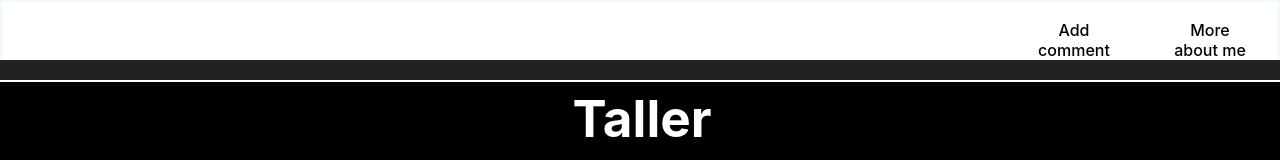
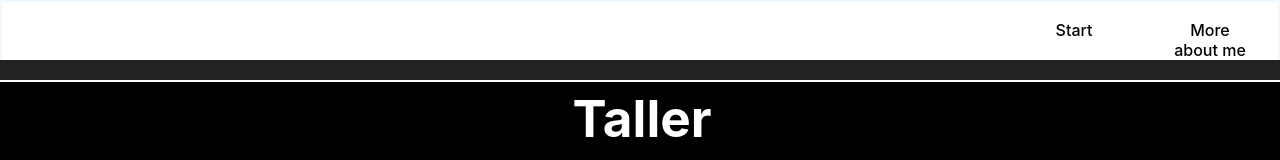
Before and after one commit to hgomez-2022207/Blog_De_Actividades, a React (Vite) app: page / in a window 1280 px wide. Shown: the top 160 px of the page. Built offline with nearby package versions, Linux system fonts and the light colour scheme; no server answers.

Commit message:
Se corrige dise;o del nav

```diff
--- a/src/components/navar/Navar.jsx
+++ b/src/components/navar/Navar.jsx
@@ -23,13 +23,13 @@ export const Navbar = () => {
                 <button className='nav-button' text='' onClick={handleNavigateToWorksPage}>Comments</button>
     }*/
 
-    const handleNavigateToAddComment = () => {
-        navigate('/comments')
+    const handleNavigateStart = () => {
+        navigate('/')
     }
 
     return(
         <div className="nav-container">
-                <button className='nav-button' text='' onClick={handleNavigateToAddComment}>Add comment</button>
+                <button className='nav-button' text='' onClick={handleNavigateStart}>Start</button>
                 <button className='nav-button' text='' onClick={handleNavigateAboutMe}>More about me</button>
         </div>
     )
```
